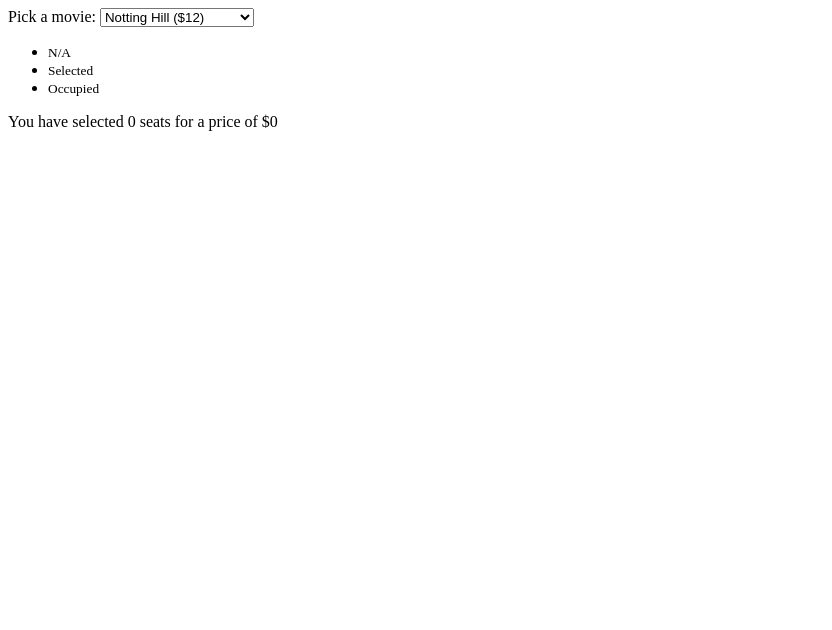
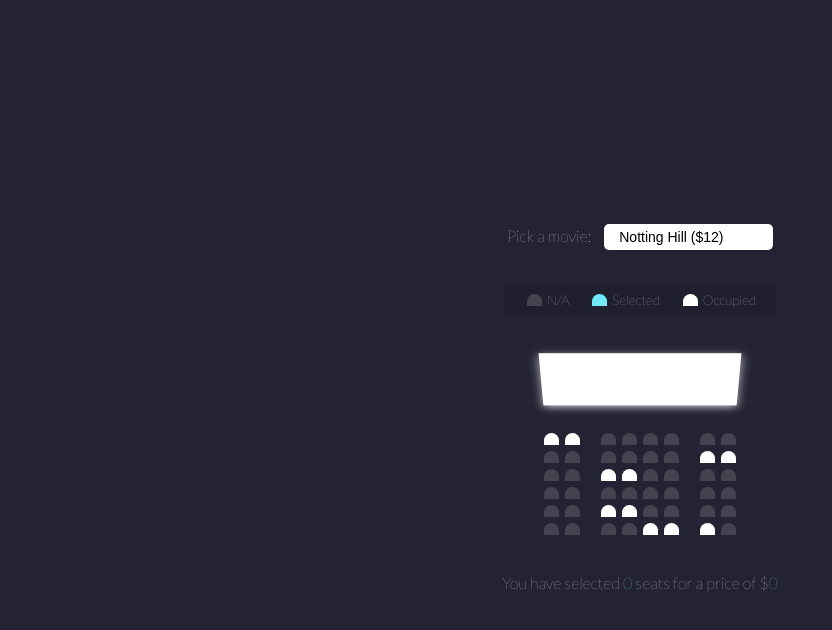
Before and after one commit to romuloleitao/movie-seat-booking, a plain HTML site: page index.html in a window 1280 px wide. Shown: the whole page, without its empty margins (0-832 px from the left). Drawn offline with Linux system fonts and the light colour scheme.

Commit message:
Added style css;

```diff
--- a/index.html
+++ b/index.html
@@ -20,23 +20,22 @@
 
     <ul class="showcase">
         <li>
-            <div class="seat">
-                <small>N/A</small>
-            </div>
+            <div class="seat"></div>
+            <small>N/A</small>
         </li>
         <li>
-            <div class="seat selected">
-                <small>Selected</small>
-            </div>
+            <div class="seat selected"></div>
+            <small>Selected</small>
         </li>
         <li>
-            <div class="seat occupied">
-                <small>Occupied</small>
-            </div>
+            <div class="seat occupied"></div>
+            <small>Occupied</small>
+
         </li>
     </ul>
 <div class="container">
     <div class="screen"></div>
+
     <div class="row">
         <div class="seat occupied"></div>
         <div class="seat occupied"></div>
@@ -99,7 +98,6 @@
     </div>
 </div>
 <p class="text">You have selected <span id="count">0</span> seats for a price of $<span id="total">0</span></p>
-
-    <script src="script.js"></script>
+<script src="script.js"></script>
 </body>
 </html>
--- a/style.css
+++ b/style.css
@@ -0,0 +1,114 @@
+@import url('https://fonts.googleapis.com/css2?family=Lato:wght@100&display=swap');
+
+* {
+    box-sizing: border-box;
+}
+
+body {
+    background-color: #242333;
+    color: #fff;
+    display: flex;
+    flex-direction: column;
+    align-items: center;
+    justify-content: center;
+    height: 100vh;
+    font-family: 'Lato', 'sans-serif';
+    margin: 0;
+}
+
+.movie-container {
+    margin: 20px 0;
+}
+
+.container {
+    perspective: 1000px;
+    margin-bottom: 30px;
+}
+
+.movie-container select {
+    background-color: #fff;
+    border: 0;
+    border-radius: 5px;
+    font-size: 14px;
+    margin-left: 10px;
+    padding: 5px 15px 5px 15px;
+    appearance: none;
+}
+
+.seat {
+    background-color: #444451;
+    height: 12px;
+    width: 15px;
+    margin: 3px;
+    border-top-left-radius: 10px;
+    border-top-right-radius: 10px;
+}
+
+.seat.selected {
+    background-color: #6feaf6;
+}
+
+.seat.occupied {
+    background-color: #fff;
+}
+
+.seat:nth-of-type(2) {
+    margin-right: 18px;
+}
+
+.seat:nth-last-of-type(2) {
+    margin-left: 18px;
+}
+
+.seat:not(.occupied):hover {
+    cursor: pointer;
+    transform: scale(1.2);
+}
+
+.showcase .seat:not(.occupied):hover {
+    cursor: default;
+    transform: scale(1);
+}
+
+.showcase {
+    background-color: rgba(0,0,0,0.1);
+    padding: 5px 10px;
+    border-radius: 5px;
+    color: #777;
+    list-style-type: none;
+    display: flex;
+    justify-content: space-between;
+}
+
+.showcase li {
+    display: flex;
+    align-items: center;
+    justify-content: center;
+    margin: 0 10px;
+}
+
+.showcase li small {
+    margin-left: 2px;
+    color: aliceblue;
+}
+
+.row {
+    display: flex;
+}
+
+.screen {
+    background-color: #fff;
+    height: 70px;
+    width: 100%;
+    margin: 15px 0;
+    transform: rotateX(-45deg);
+    box-shadow: 0 3px 10px rgba(255, 255, 255, 0.7);
+}
+
+p.text {
+    margin: 5px;
+}
+
+p.text span {
+    color: #6feaf6;
+}
```
